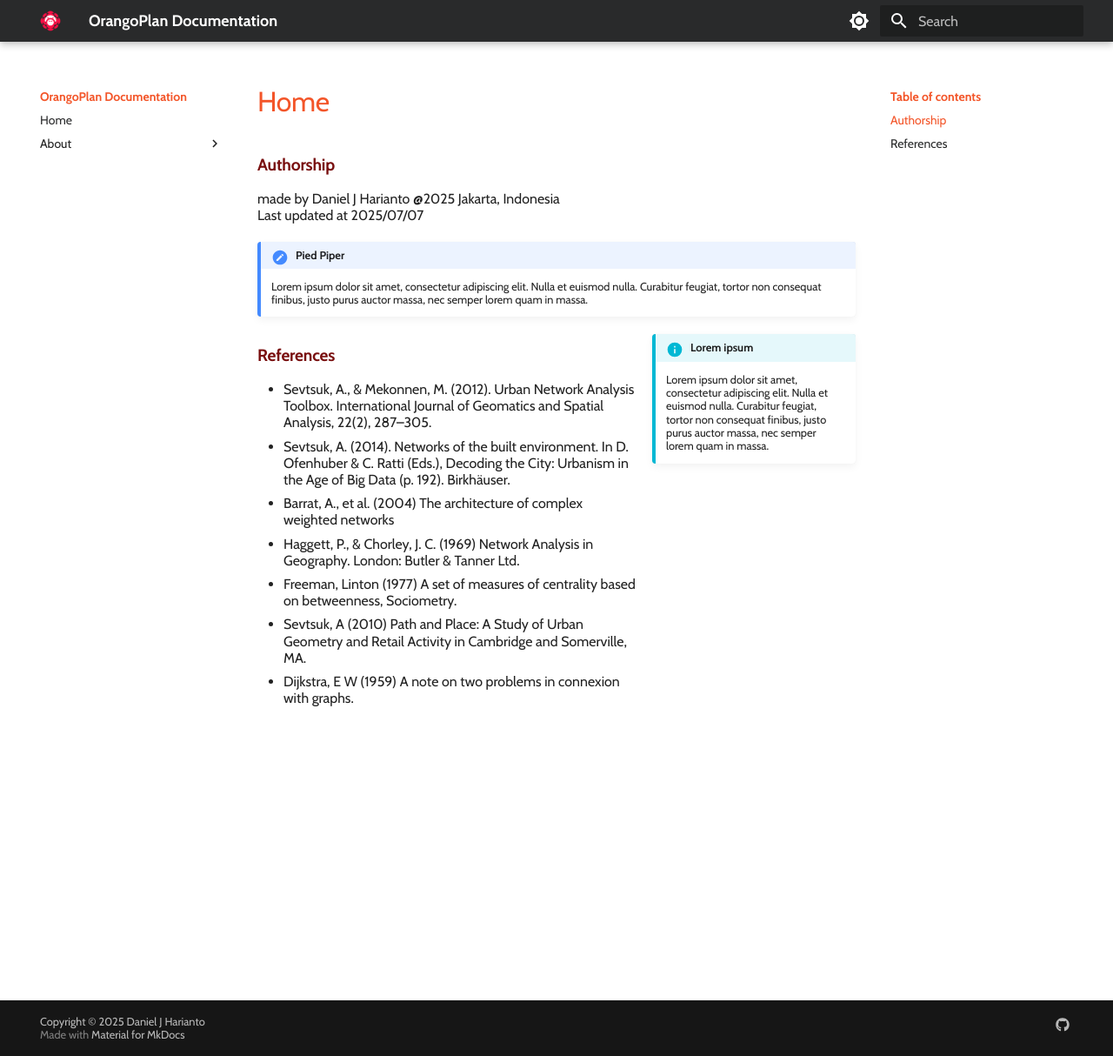
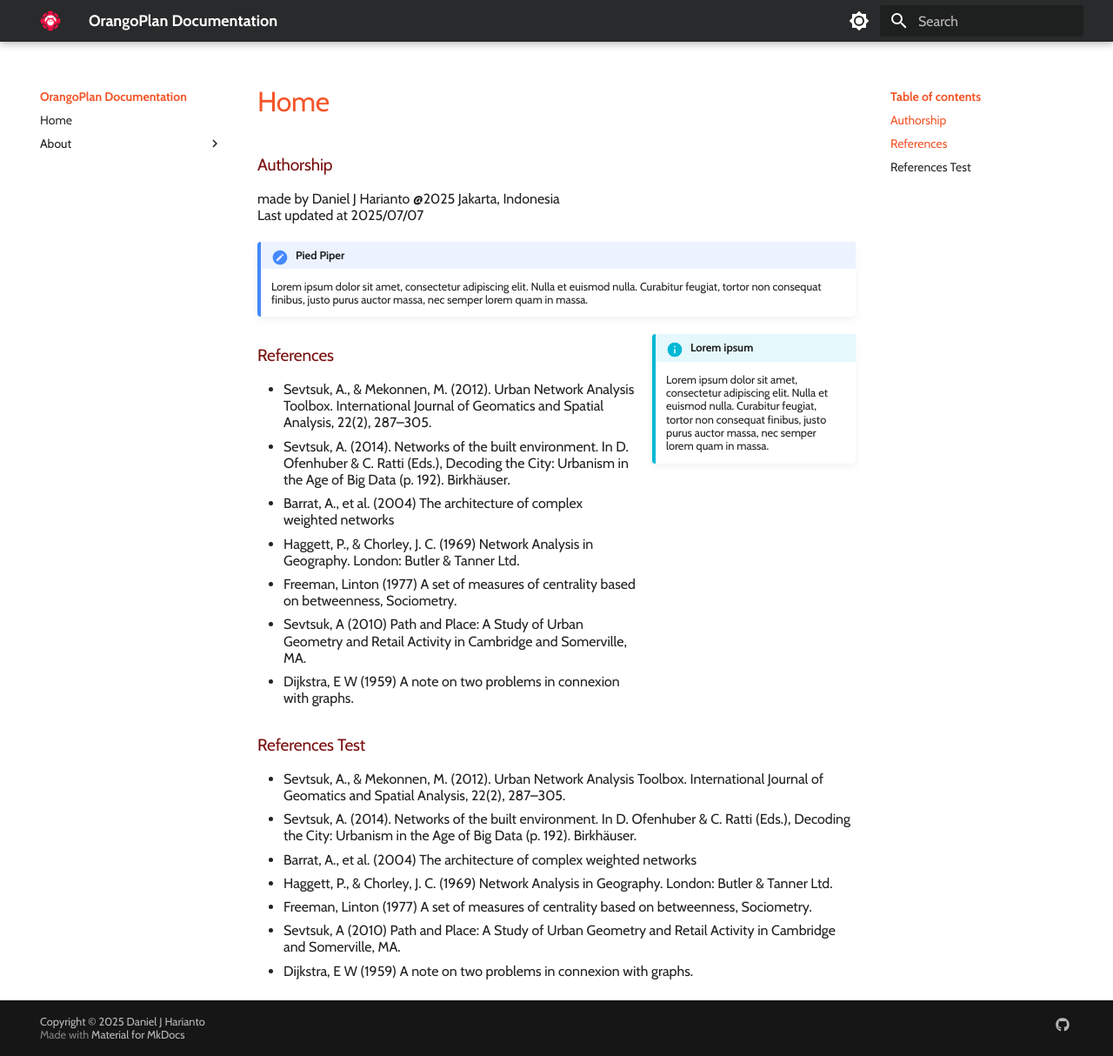
Before and after one commit to danieljansenh/OrangoPlanDocs, an MkDocs documentation site: the page built from docs/index.md, in a window 1280 px wide and 1214 px high. Shown: the whole window at 87% size. Built offline with MkDocs 1.6.1 and Material for MkDocs 9.7.7, drawn with Linux system fonts in a browser that asks for light colours.

Commit message:
Update documentation

```diff
--- a/docs/index.md
+++ b/docs/index.md
@@ -18,7 +18,6 @@
     finibus, justo purus auctor massa, nec
     semper lorem quam in massa.
 
-
 ## References
 - Sevtsuk, A., & Mekonnen, M. (2012). Urban Network Analysis Toolbox. International Journal of Geomatics and Spatial Analysis, 22(2), 287–305.
 - Sevtsuk, A. (2014). Networks of the built environment. In D. Ofenhuber & C. Ratti (Eds.), Decoding the City: Urbanism in the Age of Big Data (p. 192). Birkhäuser.
@@ -27,3 +26,12 @@
 - Freeman, Linton (1977) A set of measures of centrality based on betweenness, Sociometry.
 - Sevtsuk, A (2010) Path and Place: A Study of Urban Geometry and Retail Activity in Cambridge and Somerville, MA.
 - Dijkstra, E W (1959) A note on two problems in connexion with graphs.
+
+## References Test
+- Sevtsuk, A., & Mekonnen, M. (2012). Urban Network Analysis Toolbox. International Journal of Geomatics and Spatial Analysis, 22(2), 287–305.
+- Sevtsuk, A. (2014). Networks of the built environment. In D. Ofenhuber & C. Ratti (Eds.), Decoding the City: Urbanism in the Age of Big Data (p. 192). Birkhäuser.
+- Barrat, A., et al. (2004) The architecture of complex weighted networks
+- Haggett, P., & Chorley, J. C. (1969) Network Analysis in Geography. London: Butler & Tanner Ltd.
+- Freeman, Linton (1977) A set of measures of centrality based on betweenness, Sociometry.
+- Sevtsuk, A (2010) Path and Place: A Study of Urban Geometry and Retail Activity in Cambridge and Somerville, MA.
+- Dijkstra, E W (1959) A note on two problems in connexion with graphs.
--- a/docs/stylesheets/extra.css
+++ b/docs/stylesheets/extra.css
@@ -1,7 +1,7 @@
 :root > * {
     --md-primary-fg-color:        #292a2b;
     --md-primary-fg-color--light: #dddddd;
-    --md-primary-fg-color--dark:  #2c2c2c;
+    --md-primary-fg-color--dark:  #3f3f3f;
     --md-primary-bg-color: #ffffff;
     --md-default-bg-color: #ffffff;
     --md-default-fg-color--light:#f35529;
@@ -19,7 +19,7 @@
 
 .md-typeset h2 {
     font-size: 1.2em;
-    font-weight: 800;
+    font-weight: 400;
     color: var(--md-default-fg-color--hl);
     background-color: var(--md-default-bg-color--hl);
 }
```
